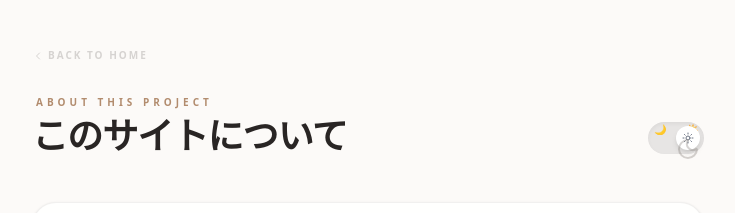
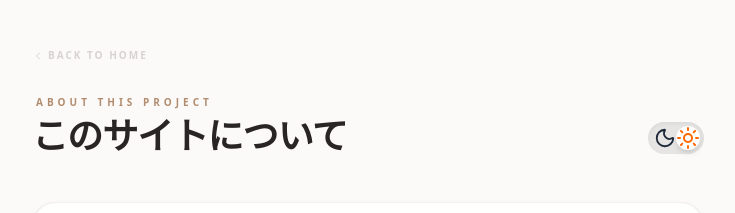
Before and after one commit to ksisfart-ui/kfam-timeline, a Next.js app in the folder kfam-timeline/: page /about in a window 1280 px wide. Shown: the top 213 px of the page, without its empty margins (272-1007 px from the left). Built offline with nearby package versions, Linux system fonts and the light colour scheme.

Commit message:
themetoggle2

```diff
--- a/kfam-timeline/components/ThemeToggle.tsx
+++ b/kfam-timeline/components/ThemeToggle.tsx
@@ -24,8 +24,8 @@ export default function ThemeToggle() {
     >
       {/* 背景のアイコン配置 */}
       <div className="flex justify-between items-center w-full px-1.5 text-[10px]">
-        <span>🌙</span>
-        <span>☀️</span>
+        <Moon className="w=3 h=3 text-gray-800" />
+        <Sun className="w=3 h=3 text-orange-500" />
       </div>
 
       {/* スライドする丸部分 */}
@@ -34,11 +34,7 @@ export default function ThemeToggle() {
           isDark ? 'translate-x-0' : 'translate-x-6'
         }`}
       >
-        {isDark ? <Moon className="w-3 h-3 text-gray-800" /> : <Sun className="w-3 h-3 text-gray-500" />}
-      </div>
-      <div className="flex justify-around w-full px-1">
-        <Sun className={`${isDark ? 'opacity-30' : 'opacity-0'}`} />
-        <Moon className={`${isDark ? 'opacity-0' : 'opacity-30'}`} />
+        {isDark ? <Moon className="w=3 h=3 text-gray-800" /> : <Sun className="w=3 h=3 text-orange-500" />}
       </div>
     </button>
   )
```
